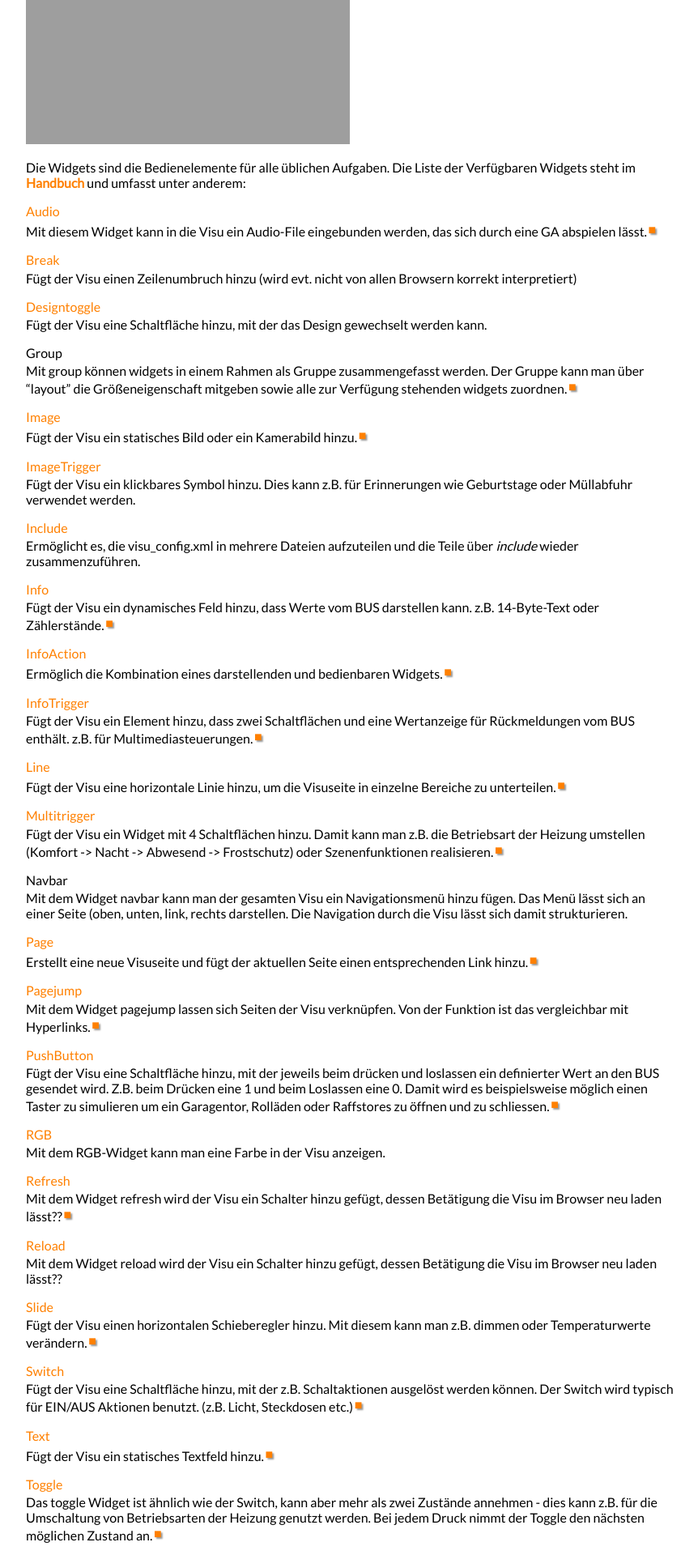
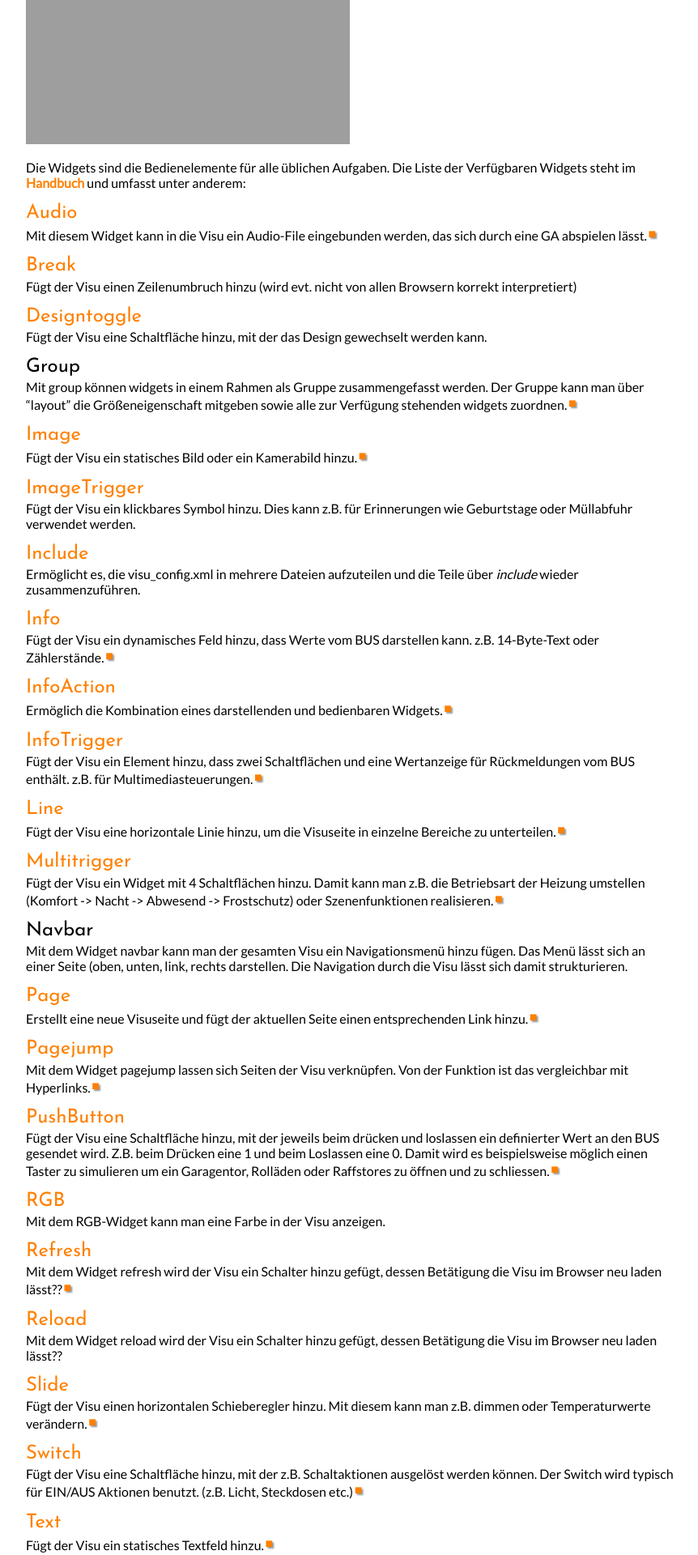
Before and after one commit to CometVisu/cometvisu.github.io, a Jekyll site: the page built from features.de.md, in a window 1280 px wide. Shown: the part 1784-3704 px from the top of the page at 81% size, without its empty margins (208-1070 px from the left). Built offline with Jekyll 4.4.1, drawn with Linux system fonts in a browser that asks for light colours; some web fonts are replaced.

Commit message:
Make widget headings more readable

```diff
--- a/css/cometvisu.css
+++ b/css/cometvisu.css
@@ -285,6 +285,11 @@ footer a:hover {
   box-shadow: 5px 5px 10px;
 }
 
+.widgetlist dt {
+  font-size: 150%;
+  font-family: 'Josefin Sans', Helvetica, Arial, sans-serif;
+}
+
 .widgetlist dt a {
   font-weight: normal;
 }
```
